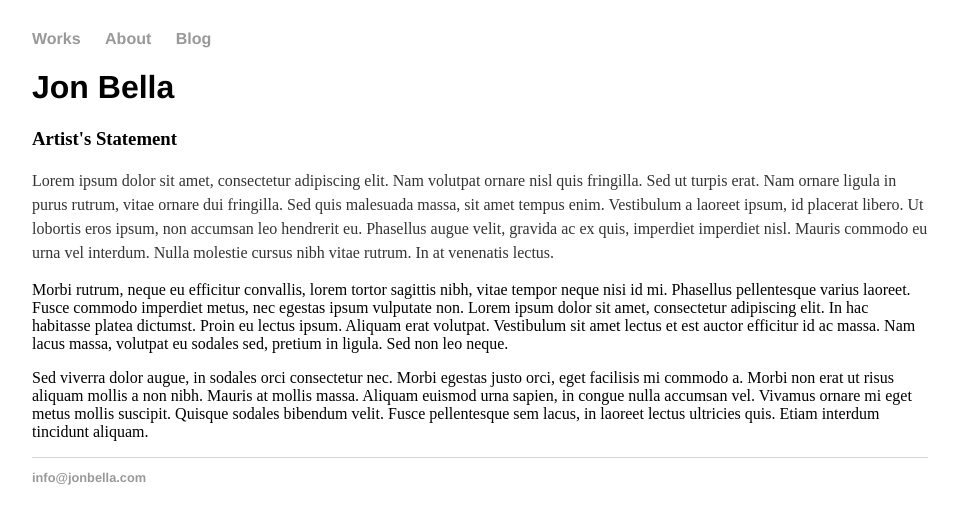
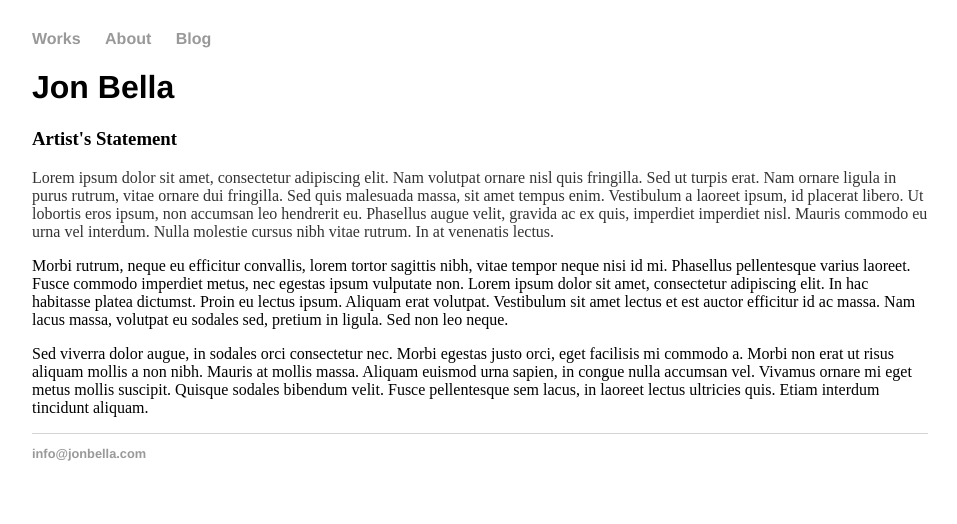
Before and after one commit to jonif0112/jonif0112.github.io, a Jekyll site: the page built from index.html, in a window 1280 px wide. Shown: the top 524 px of the page, without its empty margins (160-1117 px from the left). Built offline with Jekyll 4.4.1, drawn with Linux system fonts in a browser that asks for light colours.

Commit message:
Update main.css

```diff
--- a/css/main.css
+++ b/css/main.css
@@ -25,7 +25,7 @@ h1 {
 }
 p {
     font-size: 1em;
-    line-height: 1.5;
+    line-height: 1.5e;
     color: #333;
 }
 footer {
```
